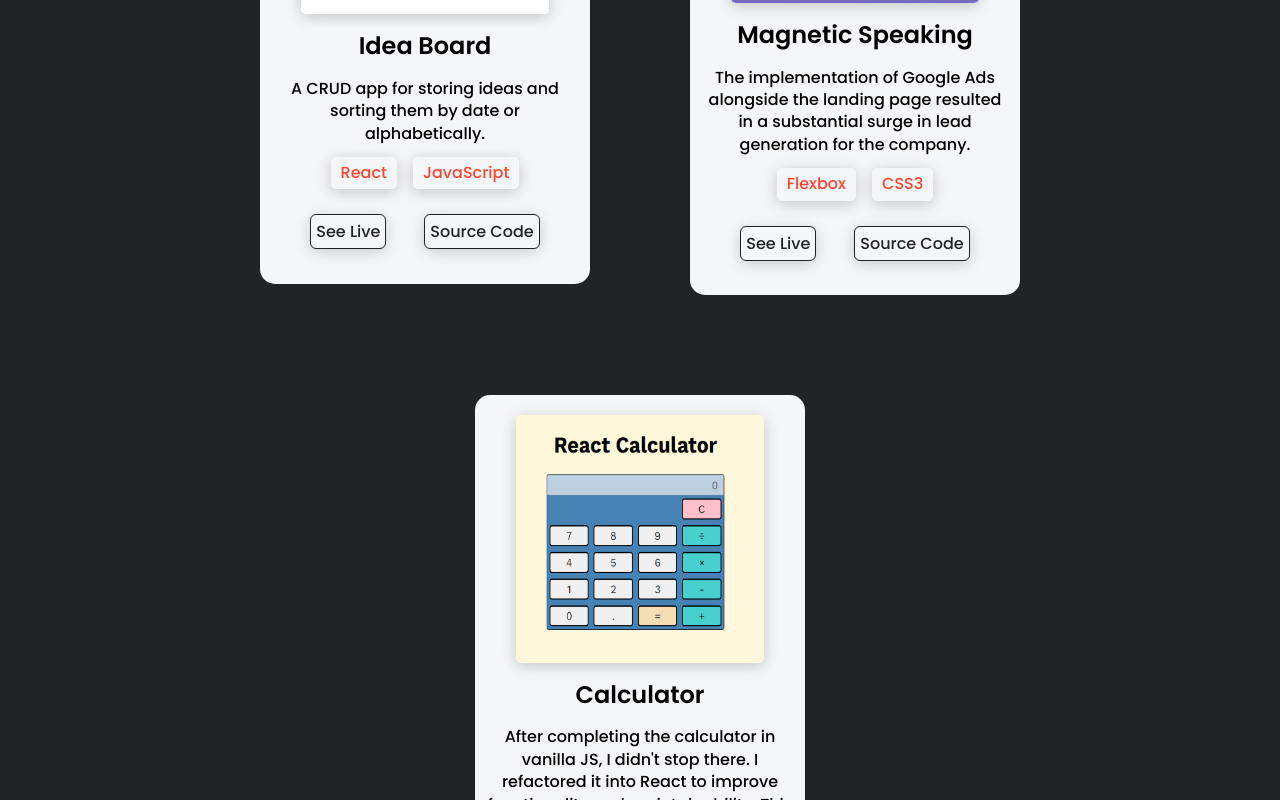
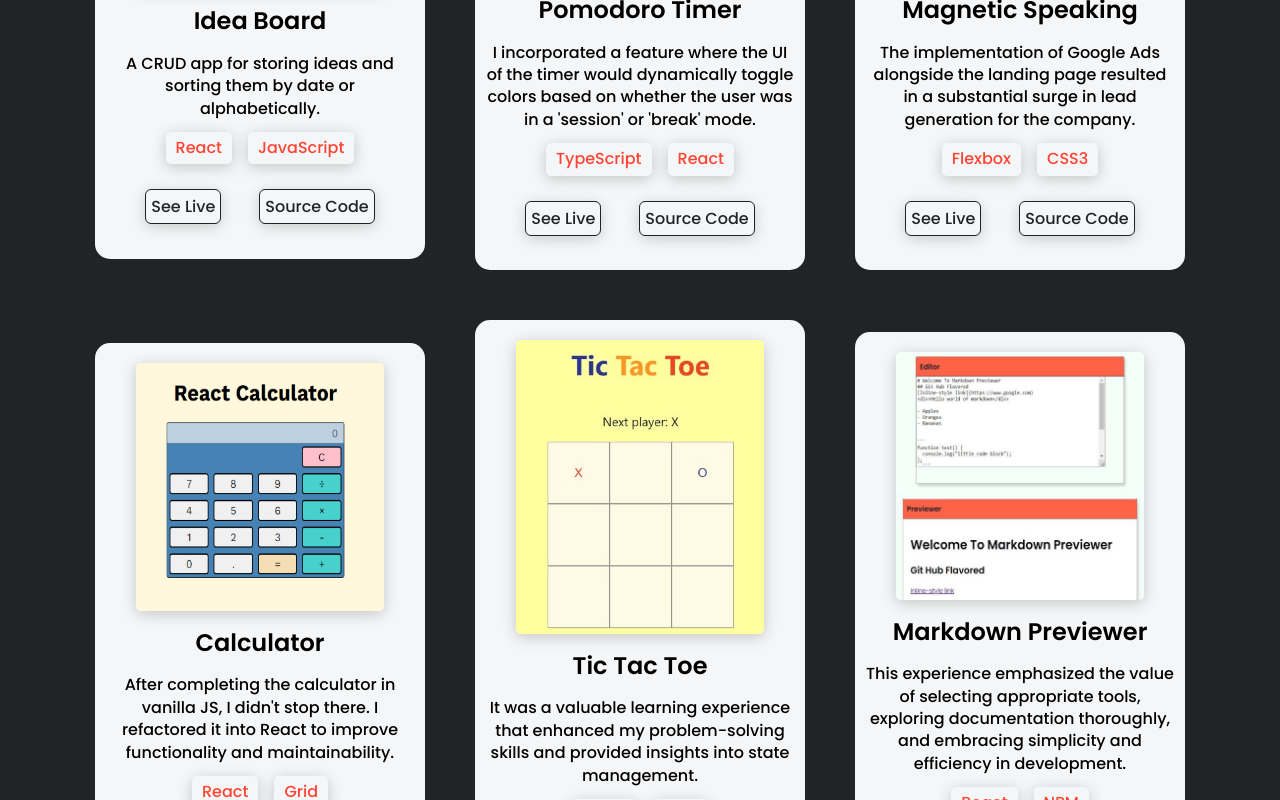
Before and after one commit to codeAdventureNow/coolthreeportfolio, a React (Vite) app: page / in a window 1280 px wide. Shown: the part 1220-2020 px from the top of the page. Built offline with nearby package versions, Linux system fonts and the light colour scheme.

Commit message:
projects section first draft complete, flex wrap is set, larger max-width, reduced the margins between the projects

```diff
--- a/src/App.css
+++ b/src/App.css
@@ -194,7 +194,7 @@ header {
   align-items: center;
   justify-content: center;
   flex-wrap: wrap;
-  max-width: 1200px;
+  max-width: 1600px;
 }
 
 .projects-content {
@@ -209,7 +209,7 @@ header {
 }
 .project-card {
   background: #f5f6f7;
-  margin: 50px;
+  margin: 25px;
   padding: 20px 10px;
   border-radius: 15px;
   display: flex;
--- a/src/components/Projects.tsx
+++ b/src/components/Projects.tsx
@@ -1,6 +1,9 @@
 import IdeaBoard from '../assets/IdeaBoard.jpg';
 import Magnetic from '../assets/magnetic-speaking.png';
 import Calculator from '../assets/Calculator.png';
+import TicTacToe from '../assets/TicTacToe.jpg';
+import MarkdownPreviewer from '../assets/Markdown.jpg';
+import PomodoroTimer from '../assets/pomodoro.jpg';
 
 function ProjectCard({
   img,
@@ -65,6 +68,16 @@ export default function Projects() {
             hrefSource={'https://github.com/codeAdventureNow/Idea-Board-2.0'}
           />
           <ProjectCard
+            img={PomodoroTimer}
+            title={'Pomodoro Timer'}
+            description={`I incorporated a feature where the UI of the timer would dynamically toggle colors based on whether the user was in a 'session' or 'break' mode.`}
+            skillOne={'TypeScript'}
+            skillTwo={'React'}
+            hrefApp={'https://pomodoro-ts-one.vercel.app/'}
+            hrefSource={'https://github.com/codeAdventureNow/Pomodoro_TS'}
+          />
+
+          <ProjectCard
             img={Magnetic}
             title={'Magnetic Speaking'}
             description={`The implementation of Google Ads alongside the landing page resulted in a substantial surge in lead generation for the company.`}
@@ -78,11 +91,29 @@ export default function Projects() {
           <ProjectCard
             img={Calculator}
             title={'Calculator'}
-            description={`After completing the calculator in vanilla JS, I didn't stop there. I refactored it into React to improve functionality and maintainability. This decision paid off, giving me a deeper understanding of React's power.`}
+            description={`After completing the calculator in vanilla JS, I didn't stop there. I refactored it into React to improve functionality and maintainability.`}
             skillOne={'React'}
             skillTwo={'Grid'}
             hrefApp={'https://calculator-react-ashen.vercel.app/'}
             hrefSource={'https://github.com/codeAdventureNow/Calculator_React/'}
+          />
+          <ProjectCard
+            img={TicTacToe}
+            title={'Tic Tac Toe'}
+            description={`It was a valuable learning experience that enhanced my problem-solving skills and provided insights into state management.`}
+            skillOne={'React'}
+            skillTwo={'Grid'}
+            hrefApp={'https://tic-tac-toe-lint.vercel.app/'}
+            hrefSource={'https://github.com/codeAdventureNow/TicTacToeLint'}
+          />
+          <ProjectCard
+            img={MarkdownPreviewer}
+            title={'Markdown Previewer'}
+            description={`This experience emphasized the value of selecting appropriate tools, exploring documentation thoroughly, and embracing simplicity and efficiency in development.`}
+            skillOne={'React'}
+            skillTwo={'NPM'}
+            hrefApp={'https://tic-tac-toe-lint.vercel.app/'}
+            hrefSource={'https://github.com/codeAdventureNow/TicTacToeLint'}
           />
         </div>
       </div>
```
